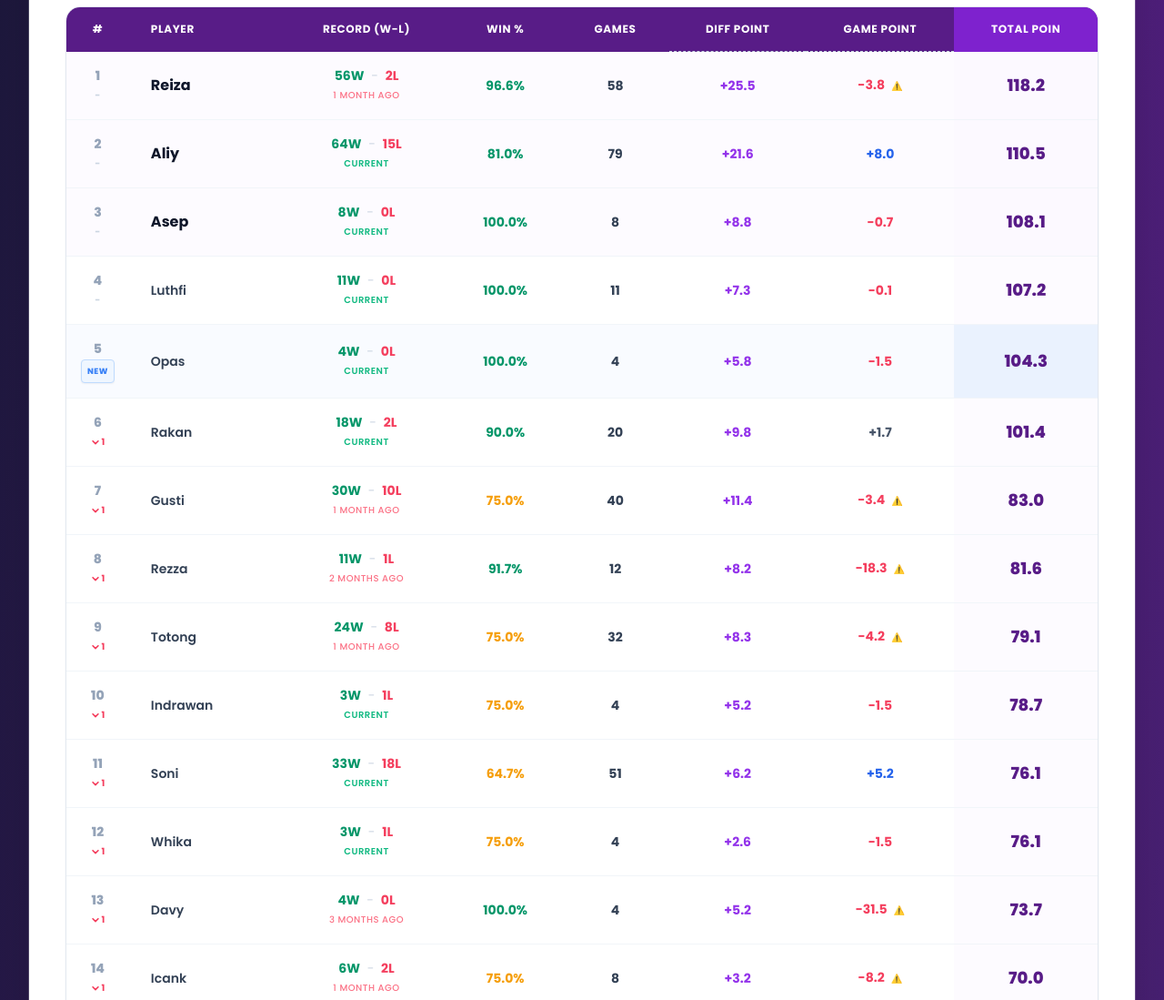
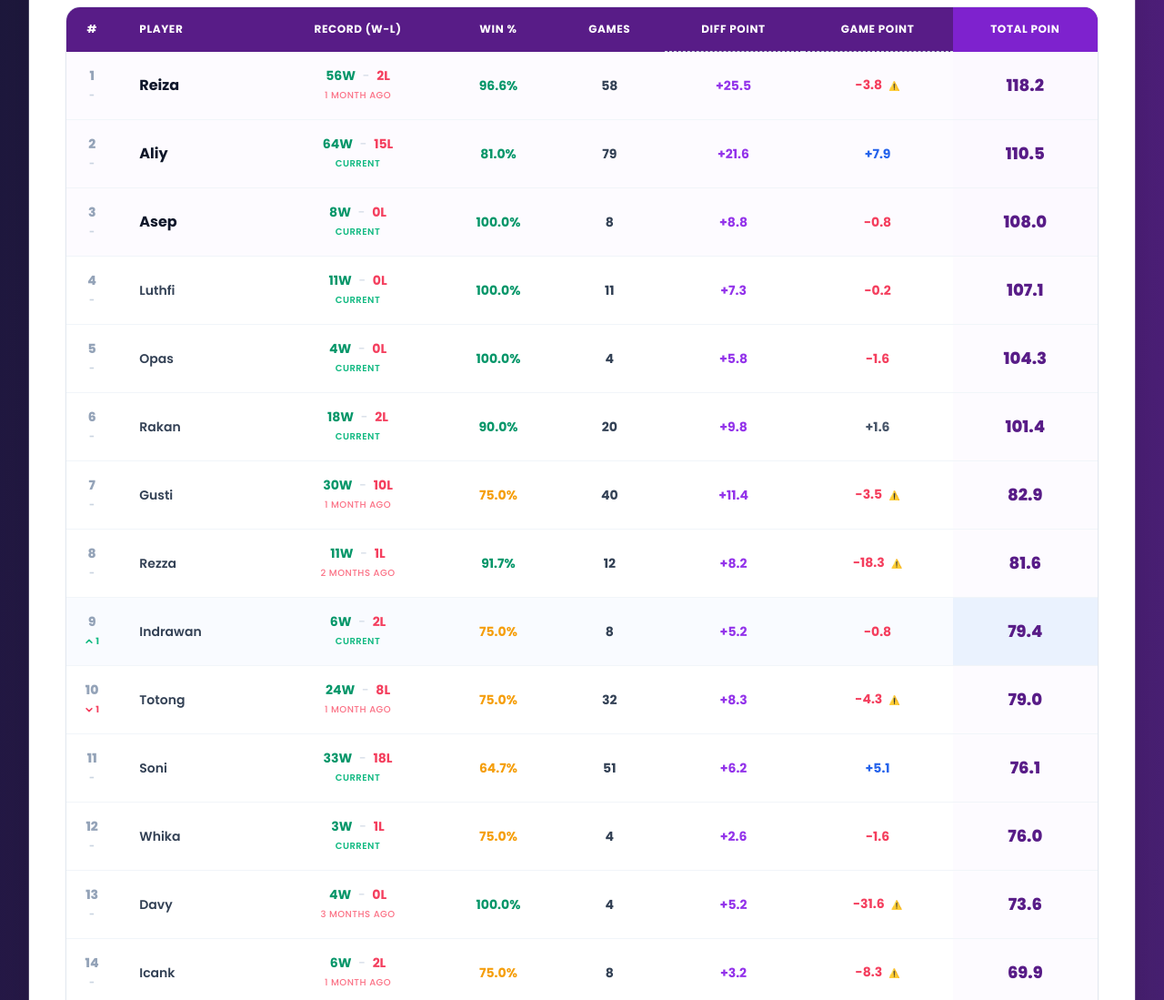
Before and after one commit to abdullohma/acetennissquad-standing, a plain HTML site: page index.html in a window 1280 px wide. Shown: the part 1860-2959 px from the top of the page at 91% size. Drawn offline with nearby package versions, Linux system fonts and the light colour scheme.

Commit message:
Update index.html

```diff
--- a/index.html
+++ b/index.html
@@ -458,18 +458,18 @@
             { name: "Geri", gender: "M", games: 28, wins: 16, totalDiff: 9, joinMonth: "November" },
             { name: "Gian", gender: "M", games: 4, wins: 2, totalDiff: 2, joinMonth: "Juni" },
             { name: "Gusti", gender: "M", games: 40, wins: 30, totalDiff: 57, joinMonth: "Oktober" },
-            { name: "Hanif", gender: "M", games: 8, wins: 4, totalDiff: -4, joinMonth: "November" },
+            { name: "Hanif", gender: "M", games: 12, wins: 5, totalDiff: -10, joinMonth: "November", lastUpdate: { games: 4, wins: 1, diff: -6, oldJoinMonth: "November" } },
             { name: "Hanung", gender: "M", games: 44, wins: 10, totalDiff: -28, joinMonth: "September" },
-            { name: "Hendra", gender: "M", games: 8, wins: 4, totalDiff: -2, joinMonth: "November", lastUpdate: { games: 4, wins: 3, diff: 4, oldJoinMonth: "September" } },
+            { name: "Hendra", gender: "M", games: 8, wins: 4, totalDiff: -2, joinMonth: "November" },
             { name: "Hendrik", gender: "M", games: 3, wins: 2, totalDiff: 2, joinMonth: "November" },
             { name: "Icank", gender: "M", games: 8, wins: 6, totalDiff: 8, joinMonth: "Oktober" },
             { name: "Ichal", gender: "M", games: 4, wins: 3, totalDiff: 8, joinMonth: "Juli" },
             { name: "Indra", gender: "M", games: 2, wins: 1, totalDiff: 0, joinMonth: "Juli" },
             { name: "Indra W", gender: "M", games: 12, wins: 5, totalDiff: -6, joinMonth: "November" },
-            { name: "Indrawan", gender: "M", games: 4, wins: 3, totalDiff: 8, joinMonth: "November" },
+            { name: "Indrawan", gender: "M", games: 8, wins: 6, totalDiff: 13, joinMonth: "November", lastUpdate: { games: 4, wins: 3, diff: 5, oldJoinMonth: "November" } },
             { name: "Intan", gender: "F", games: 8, wins: 3, totalDiff: -6, joinMonth: "September" },
-            { name: "Inti", gender: "M", games: 8, wins: 3, totalDiff: -5, joinMonth: "November" },
-            { name: "Iqbal", gender: "M", games: 28, wins: 11, totalDiff: -19, joinMonth: "November", lastUpdate: { games: 4, wins: 2, diff: 1, oldJoinMonth: "Oktober" } },
+            { name: "Inti", gender: "M", games: 12, wins: 3, totalDiff: -13, joinMonth: "November", lastUpdate: { games: 4, wins: 0, diff: -8, oldJoinMonth: "November" } },
+            { name: "Iqbal", gender: "M", games: 28, wins: 11, totalDiff: -19, joinMonth: "November" },
             { name: "Iqfal", gender: "M", games: 4, wins: 3, totalDiff: 4, joinMonth: "Agustus" },
             { name: "Jason", gender: "M", games: 4, wins: 0, totalDiff: -11, joinMonth: "November" },
             { name: "Kamil", gender: "M", games: 12, wins: 9, totalDiff: 17, joinMonth: "Agustus" },
@@ -478,10 +478,10 @@
             { name: "M Iqbal", gender: "M", games: 44, wins: 20, totalDiff: -7, joinMonth: "November" },
             { name: "Nanang", gender: "M", games: 8, wins: 2, totalDiff: -4, joinMonth: "Juli" },
             { name: "Naufal", gender: "M", games: 4, wins: 1, totalDiff: -5, joinMonth: "Oktober" },
-            { name: "Nurul", gender: "F", games: 12, wins: 3, totalDiff: -15, joinMonth: "November", lastUpdate: { games: 4, wins: 1, diff: -4, oldJoinMonth: "November" } },
+            { name: "Nurul", gender: "F", games: 12, wins: 3, totalDiff: -15, joinMonth: "November" },
             { name: "Octano", gender: "M", games: 24, wins: 13, totalDiff: 3, joinMonth: "September" },
             { name: "Okta", gender: "F", games: 4, wins: 2, totalDiff: -8, joinMonth: "Juli" },
-            { name: "Opas", gender: "M", games: 4, wins: 4, totalDiff: 9, joinMonth: "November", lastUpdate: { newPlayer: true } },
+            { name: "Opas", gender: "M", games: 4, wins: 4, totalDiff: 9, joinMonth: "November" },
             { name: "Pamungkas", gender: "M", games: 4, wins: 3, totalDiff: 4, joinMonth: "Mei" },
             { name: "Qonita", gender: "F", games: 4, wins: 0, totalDiff: -10, joinMonth: "September" },
             { name: "Raka", gender: "M", games: 12, wins: 2, totalDiff: -24, joinMonth: "Oktober" },
@@ -500,7 +500,7 @@
             { name: "Rizki", gender: "M", games: 8, wins: 7, totalDiff: 16, joinMonth: "Juli" },
             { name: "Soni", gender: "M", games: 51, wins: 33, totalDiff: 33, joinMonth: "November" },
             { name: "Sulthan", gender: "M", games: 4, wins: 0, totalDiff: -11, joinMonth: "September" },
-            { name: "Taufik", gender: "M", games: 8, wins: 0, totalDiff: -19, joinMonth: "November", lastUpdate: { games: 4, wins: 0, diff: -10, oldJoinMonth: "September" } },
+            { name: "Taufik", gender: "M", games: 8, wins: 0, totalDiff: -19, joinMonth: "November" },
             { name: "Totong", gender: "M", games: 32, wins: 24, totalDiff: 39, joinMonth: "Oktober" },
             { name: "Try", gender: "M", games: 52, wins: 14, totalDiff: -43, joinMonth: "Oktober" },
             { name: "Tyo", gender: "M", games: 4, wins: 0, totalDiff: -10, joinMonth: "Oktober" },
```
